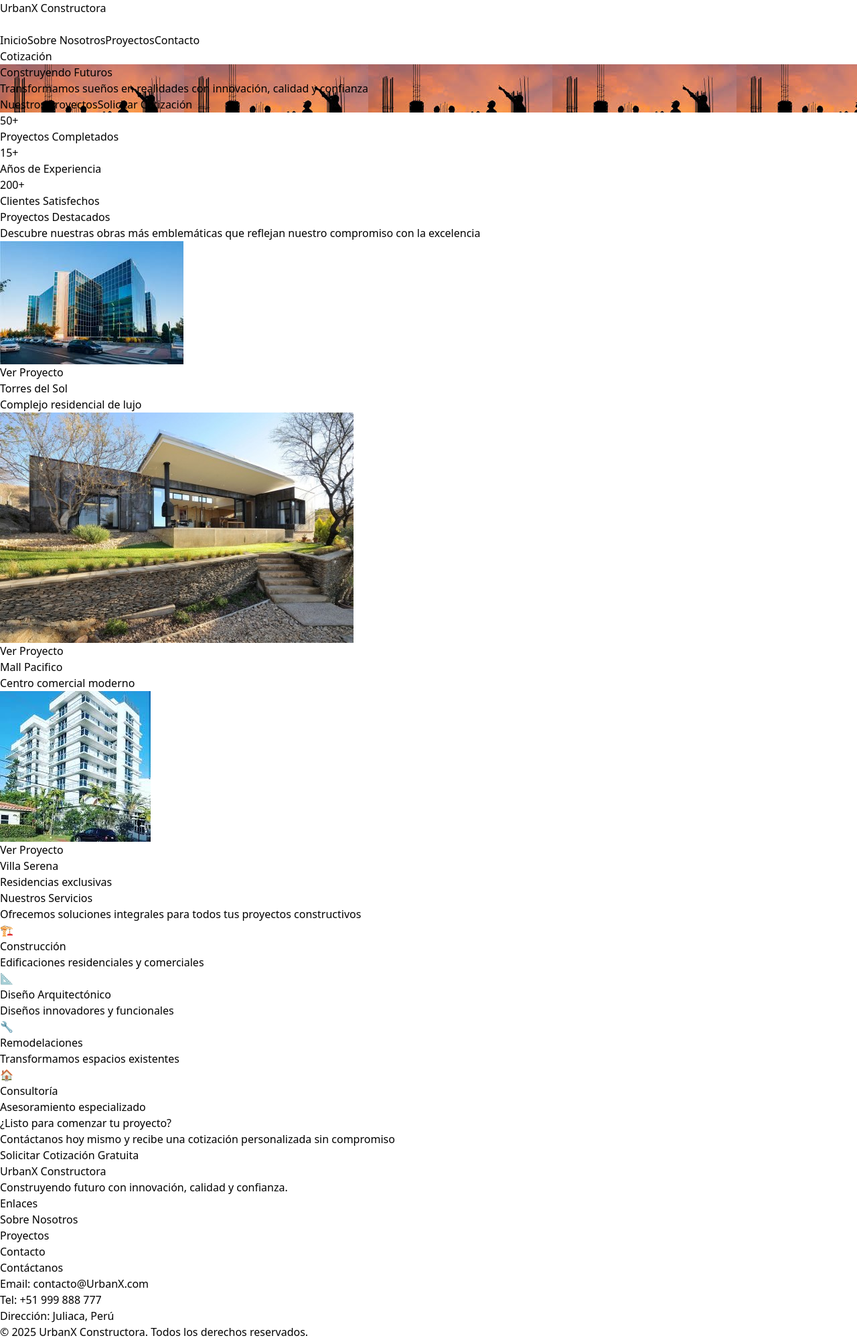
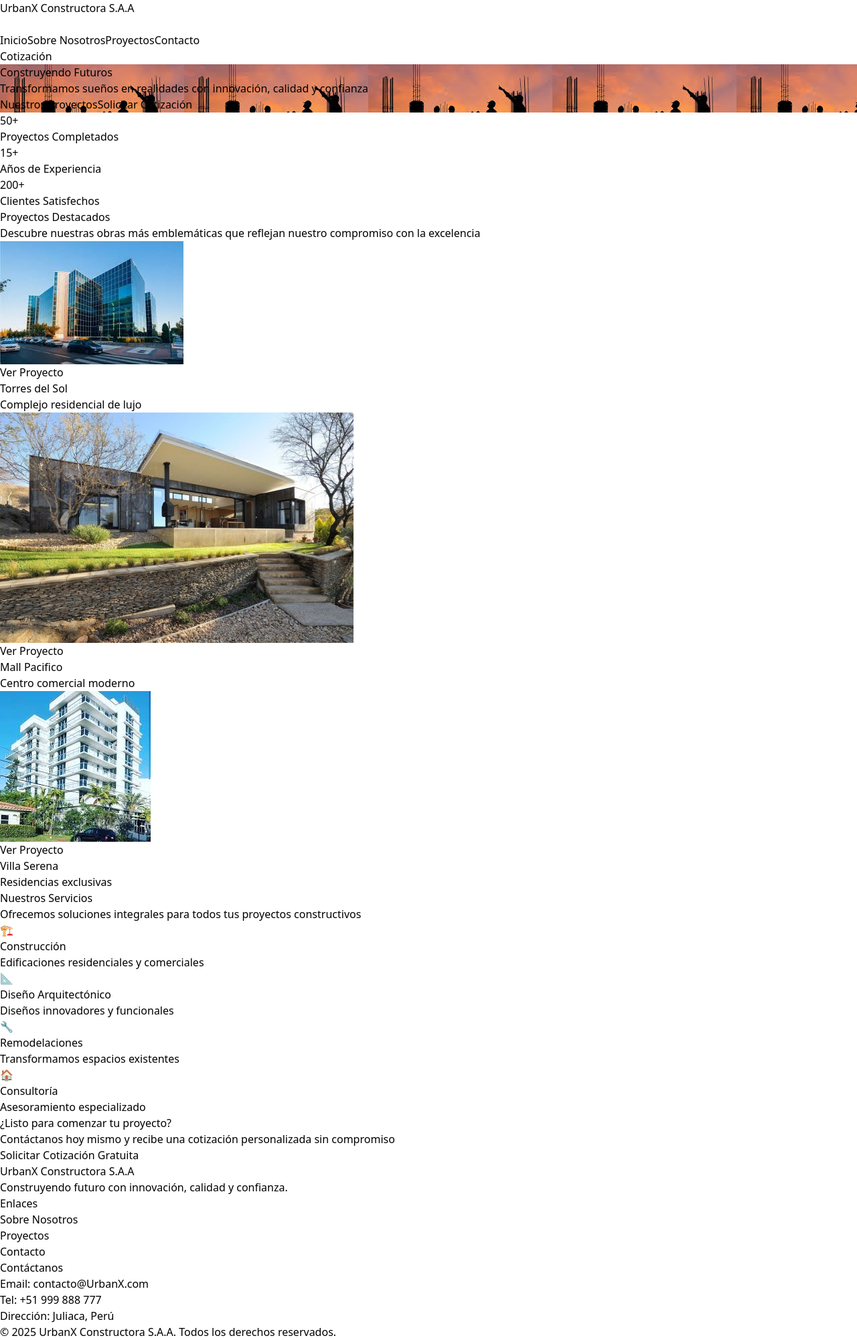
Before and after one commit to markmercado1/Constructora, an Angular app: page /home in a window 1280 px wide. Shown: the whole page at 67% size. Built offline with nearby package versions, Linux system fonts and the light colour scheme.

Commit message:
cambio de titulo

```diff
--- a/src/app/components/footer/footer.html
+++ b/src/app/components/footer/footer.html
@@ -3,7 +3,7 @@
 
     <!-- Logo y lema -->
     <div>
-      <h2 class="text-xl font-bold text-white">UrbanX Constructora</h2>
+      <h2 class="text-xl font-bold text-white">UrbanX Constructora S.A.A</h2>
       <p class="mt-2 text-gray-400">
         Construyendo futuro con innovación, calidad y confianza.
       </p>
@@ -29,6 +29,6 @@
   </div>
 
   <div class="bg-gray-800 py-4 text-center text-gray-500 text-sm">
-    © 2025 UrbanX Constructora. Todos los derechos reservados.
+    © 2025 UrbanX Constructora S.A.A. Todos los derechos reservados.
   </div>
 </footer>
--- a/src/app/components/navbar/navbar.html
+++ b/src/app/components/navbar/navbar.html
@@ -3,7 +3,7 @@
     <div class="flex justify-between h-16">
       <!-- Logo -->
       <div class="flex items-center">
-        <span class="text-2xl font-bold text-blue-700">UrbanX Constructora</span>
+        <span class="text-2xl font-bold text-blue-700">UrbanX Constructora S.A.A</span>
       </div>
 
       <!-- Botón hamburguesa (móvil) -->
--- a/src/app/pages/about-us/about-us.html
+++ b/src/app/pages/about-us/about-us.html
@@ -9,7 +9,7 @@
       <div class="absolute inset-0 bg-black opacity-40"></div>
       <div class="relative max-w-7xl mx-auto px-6 text-center">
         <h1 class="text-5xl md:text-6xl font-bold mb-6">
-          Sobre UrbanX Constructora
+          Sobre UrbanX Constructora S.A.A
         </h1>
         <p class="text-xl md:text-2xl max-w-3xl mx-auto">
           Más de 15 años construyendo futuro con innovación, calidad y confianza
@@ -29,7 +29,7 @@
               <p>
                 Fundada en 2009 en la ciudad de
                 <strong class="text-blue-700">Juliaca</strong>,
-                <strong class="text-blue-700">Urbanx Constructora</strong>
+                <strong class="text-blue-700">UrbanX Constructora S.A.A</strong>
                 nació con la visión de transformar el sector de la construcción en
                 el sur del Perú. Lo que comenzó como un pequeño equipo de
                 apasionados por la arquitectura y la ingeniería, hoy se ha
--- a/src/index.html
+++ b/src/index.html
@@ -2,7 +2,7 @@
 <html lang="en">
 <head>
   <meta charset="utf-8">
-  <title>Constructora UrbanX</title>
+  <title>UrbanX</title>
   <base href="/">
   <meta name="viewport" content="width=device-width, initial-scale=1">
   <link rel="icon" type="image/x-icon" href="icon.png">
```
